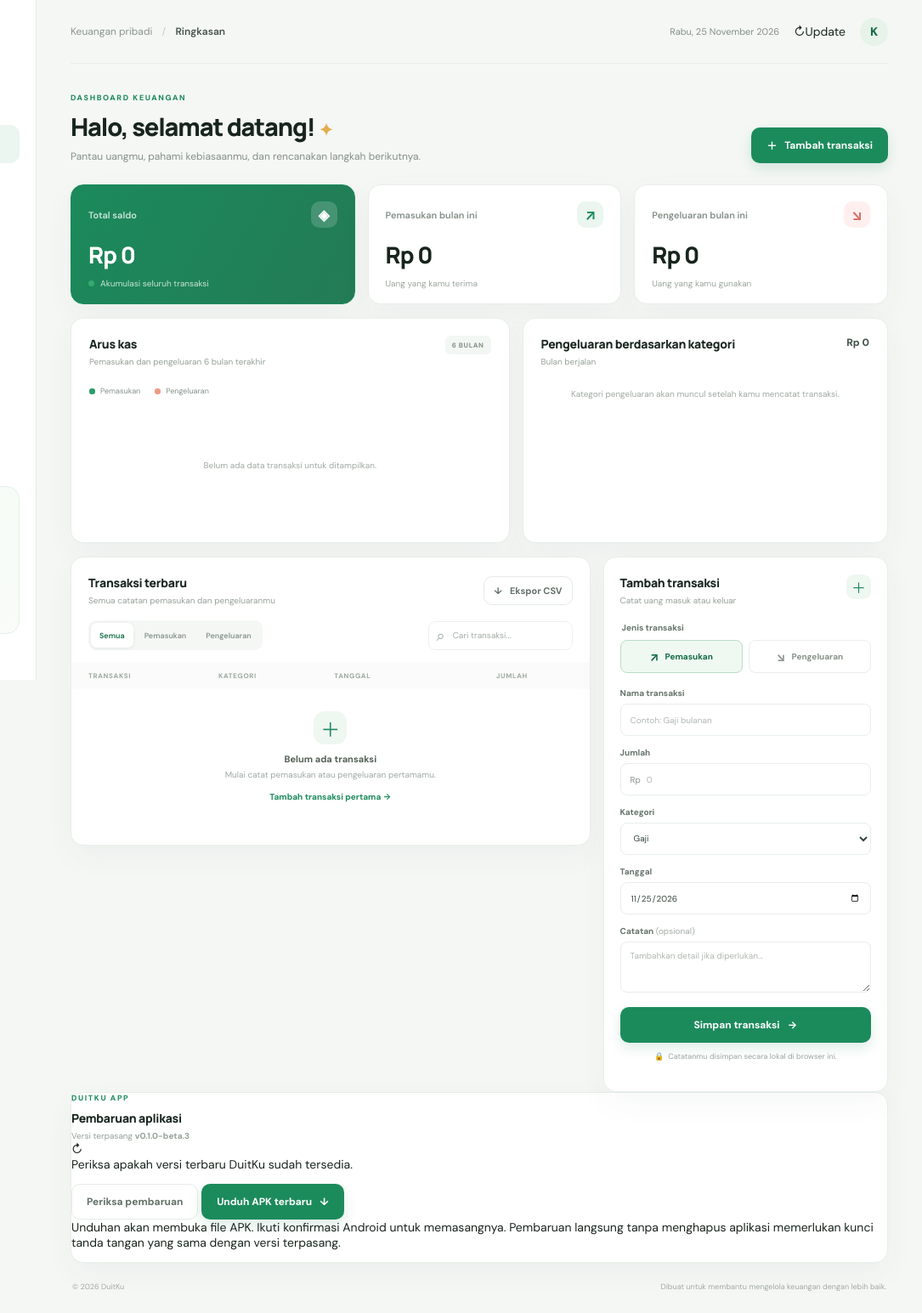
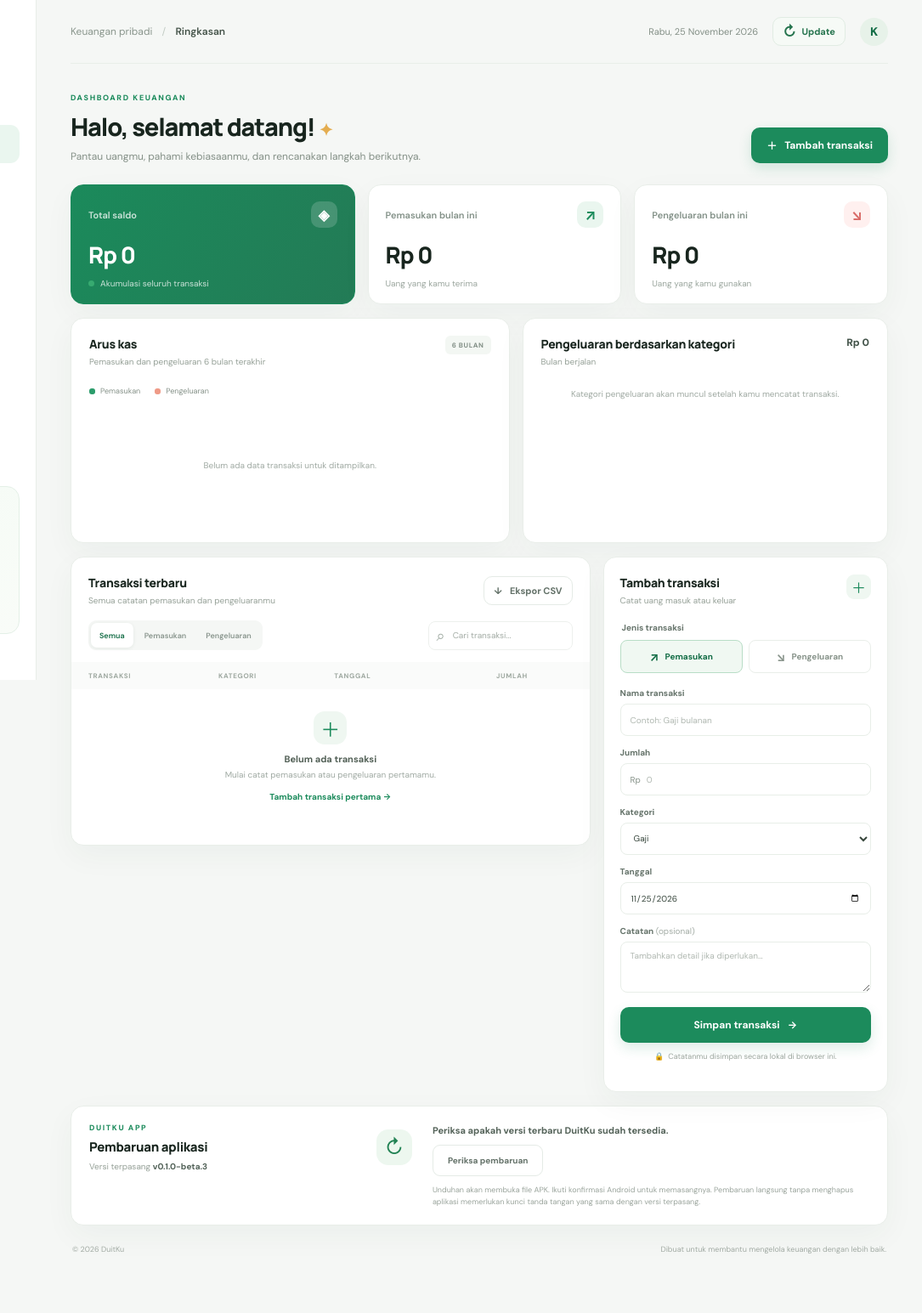
Before and after one commit to rafaramadhan09/DuitKu, a website: page index.html in a window 1280 px wide. Shown: the full height of the page at 85% size, 195-1280 px from the left. After the commit the page ends 1501 px from the top, so only its background shows below. Drawn offline with Linux system fonts and the light colour scheme.

Commit message:
Style in-app update checker for mobile and desktop

```diff
--- a/styles.css
+++ b/styles.css
@@ -596,3 +596,104 @@ td { padding: 12px 13px; border-top: 1px solid #f0f3f0; color: #7d8981; font-siz
   html { scroll-behavior: auto; }
   *, *::before, *::after { transition-duration: .01ms !important; }
 }
+
+
+/* In-app version checker */
+.update-shortcut {
+  display: inline-flex;
+  min-height: 34px;
+  align-items: center;
+  gap: 6px;
+  padding: 0 11px;
+  border: 1px solid #e1ece3;
+  border-radius: 10px;
+  background: #f6faf6;
+  color: #26744e;
+  font-size: 11px;
+  font-weight: 700;
+}
+.update-shortcut > span:first-child { font-size: 17px; line-height: 1; }
+.update-shortcut:hover { background: #eaf6ed; }
+.app-update-panel {
+  margin-top: 16px;
+  padding: 19px 21px;
+  scroll-margin-top: 16px;
+}
+.app-update-main {
+  display: grid;
+  grid-template-columns: minmax(0, .85fr) minmax(0, 1.15fr);
+  align-items: start;
+  gap: 24px;
+}
+.app-update-heading {
+  display: flex;
+  align-items: center;
+  justify-content: space-between;
+  gap: 12px;
+}
+.app-update-heading .eyebrow { margin-bottom: 6px; }
+.app-update-heading h2 { margin-bottom: 6px; font-size: 15px; }
+.app-update-heading .panel-subtitle strong { color: #526258; }
+.app-update-icon {
+  display: grid;
+  width: 42px;
+  height: 42px;
+  flex: 0 0 auto;
+  place-items: center;
+  border-radius: 14px;
+  background: #edf7ef;
+  color: #228254;
+  font-size: 23px;
+}
+.app-update-content { min-width: 0; }
+.update-status {
+  margin: 1px 0 8px;
+  color: #536258;
+  font-size: 11px;
+  font-weight: 700;
+  line-height: 1.55;
+}
+.update-notes {
+  max-height: 110px;
+  overflow: auto;
+  margin: 0 0 12px;
+  padding: 10px 12px;
+  border-radius: 10px;
+  background: #f7faf7;
+  color: #7d8a80;
+  font-size: 10px;
+  line-height: 1.55;
+  white-space: pre-wrap;
+}
+.app-update-actions { display: flex; flex-wrap: wrap; gap: 8px; }
+.app-update-actions .button { min-height: 37px; border-radius: 9px; font-size: 10px; }
+#checkUpdateButton:disabled { opacity: .58; cursor: wait; }
+.update-footnote {
+  margin: 10px 0 0;
+  color: #9aa49c;
+  font-size: 9px;
+  line-height: 1.55;
+}
+.app-update-actions [hidden], .update-notes[hidden] { display: none !important; }
+
+@media (max-width: 650px) {
+  .update-shortcut {
+    min-height: 32px;
+    padding: 0 9px;
+    border-radius: 9px;
+    font-size: 10px;
+  }
+  .update-shortcut > span:first-child { font-size: 16px; }
+  .app-update-panel {
+    margin-top: 12px;
+    padding: 17px 15px;
+    border-radius: 17px;
+  }
+  .app-update-main { grid-template-columns: 1fr; gap: 14px; }
+  .app-update-heading h2 { font-size: 14px; }
+  .app-update-icon { width: 38px; height: 38px; }
+  .update-status { font-size: 11px; }
+  .app-update-actions { display: grid; grid-template-columns: 1fr; }
+  .app-update-actions .button { width: 100%; min-height: 43px; font-size: 11px; }
+  .update-footnote { font-size: 9px; }
+}
```
